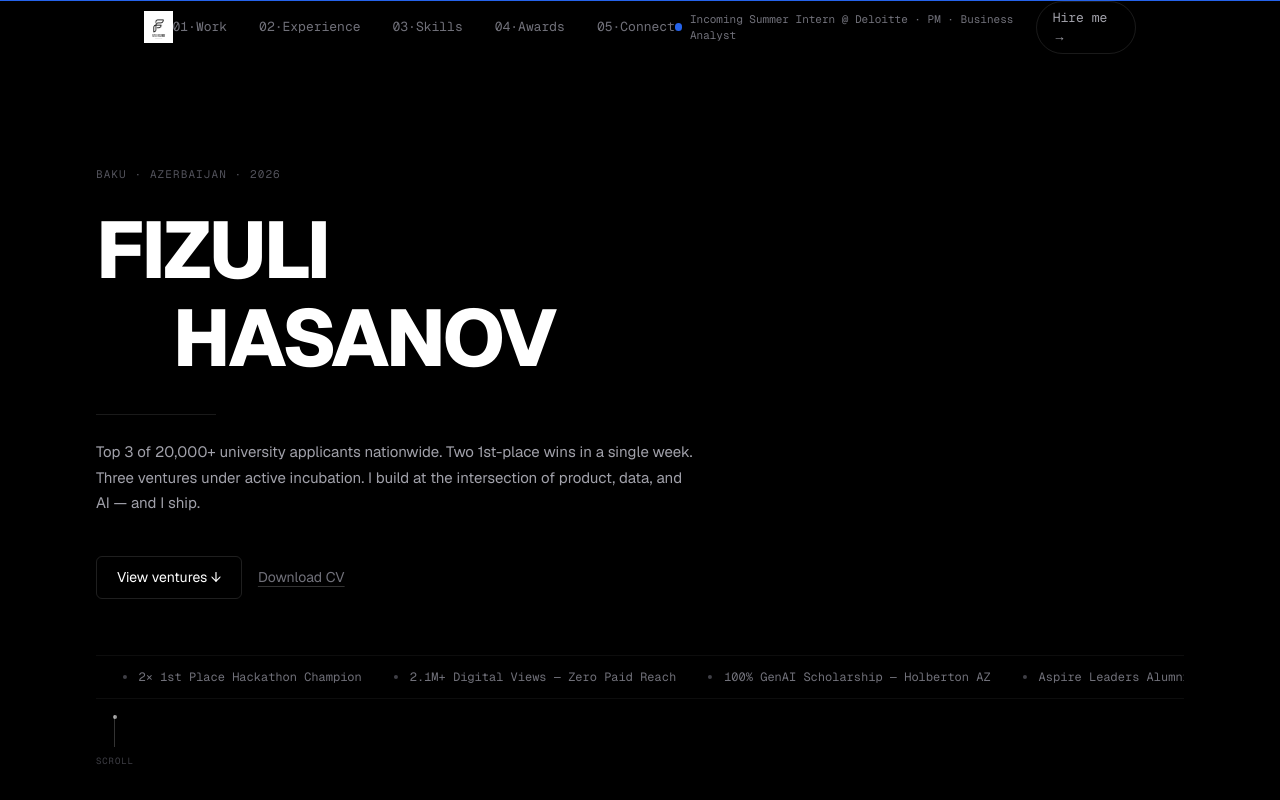
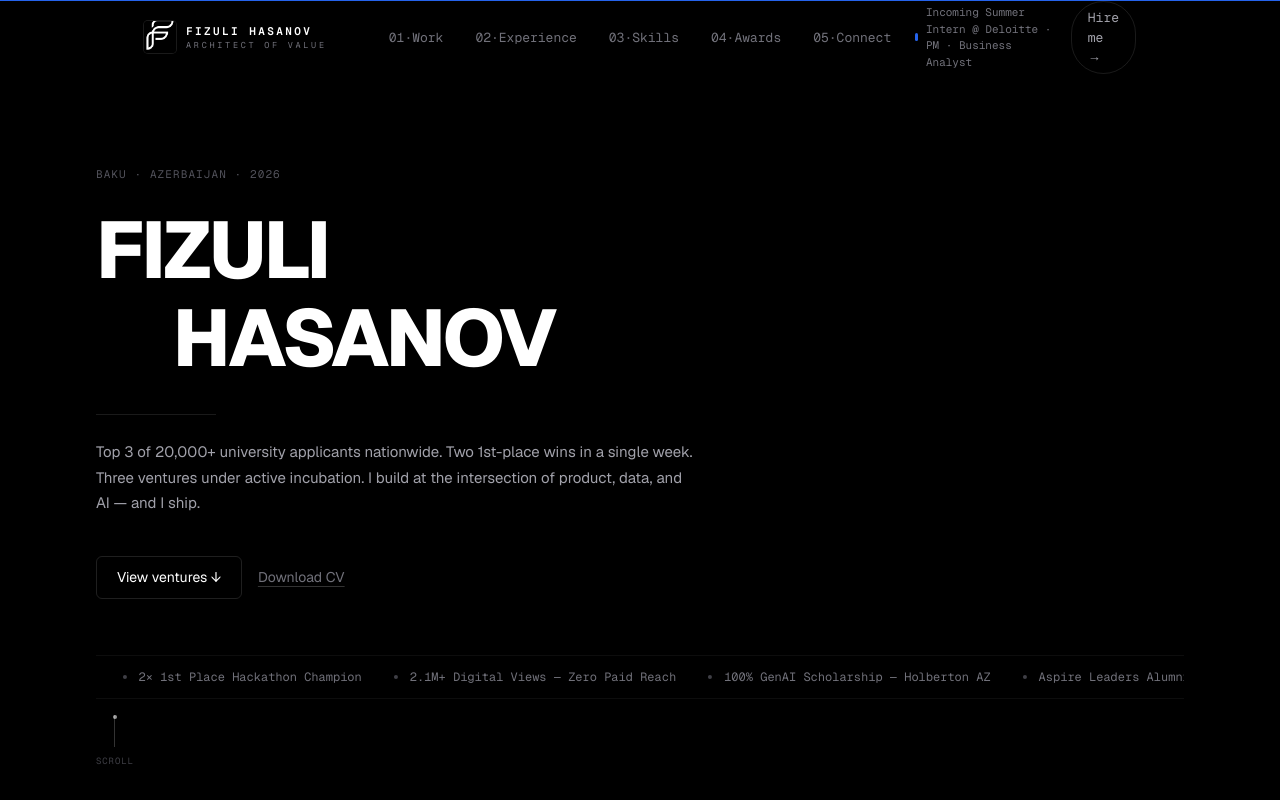
Before and after one commit to fizuli20/fizuli20.github.io, a Next.js app: page / in a window 1280 px wide. Shown: the top 800 px of the page. Built offline with nearby package versions, Linux system fonts and the light colour scheme.

Commit message:
fix: nav alignment and logo redesign
Swap CV, fix nav alignment with 3-column grid, improve logo visibility.

Co-authored-by: Fizuli Hasanov  <222963492+fizuli20@users.noreply.github.com>

```diff
--- a/components/nav.tsx
+++ b/components/nav.tsx
@@ -99,24 +99,37 @@ export function Nav() {
     >
       <nav
         aria-label="Primary"
-        className="mx-auto flex h-[52px] max-w-[1120px] items-center justify-between px-6 md:px-10 lg:px-16"
+        className="mx-auto flex h-[52px] max-w-[1120px] items-center justify-between gap-6 px-6 md:px-10 lg:grid lg:grid-cols-[1fr_auto_1fr] lg:px-16"
       >
-        {/* Left — personal logo */}
+        {/* Left — personal logo + wordmark */}
         <a
           href="#top"
-          className="flex items-center transition-opacity duration-150 hover:opacity-80"
+          aria-label="Fizuli Hasanov — Home"
+          className="group flex items-center gap-2.5 transition-opacity duration-150 hover:opacity-80 lg:justify-self-start"
         >
-          <Image
-            src="/personal-logo.png"
-            alt="Fizuli Hasanov Logo"
-            width={32}
-            height={32}
-            className="h-8 w-auto invert"
-          />
+          <span className="relative block h-8 w-8 shrink-0 overflow-hidden rounded-sm ring-1 ring-white/10">
+            <Image
+              src="/personal-logo.png"
+              alt=""
+              fill
+              sizes="32px"
+              priority
+              className="object-cover"
+              style={{ transform: "scale(2.4)", objectPosition: "50% 30%" }}
+            />
+          </span>
+          <span className="hidden flex-col leading-none sm:flex">
+            <span className="font-mono text-[11px] font-semibold tracking-[0.22em] text-white">
+              FIZULI HASANOV
+            </span>
+            <span className="mt-1 font-mono text-[8.5px] tracking-[0.32em] text-zinc-500">
+              ARCHITECT OF VALUE
+            </span>
+          </span>
         </a>
 
         {/* Center — links with layoutId underline */}
-        <ul className="hidden h-full items-center gap-8 lg:flex">
+        <ul className="hidden h-full items-center gap-8 lg:flex lg:justify-self-center">
           {links.map((l) => (
             <li key={l.id} className="relative flex h-full items-center">
               <a
@@ -142,8 +155,8 @@ export function Nav() {
         </ul>
 
         {/* Right — availability + CTA */}
-        <div className="flex items-center gap-4">
-          <div className="hidden items-center gap-2 md:flex">
+        <div className="flex items-center gap-4 lg:justify-self-end">
+          <div className="hidden items-center gap-2 xl:flex">
             <span
               aria-hidden
               className="h-2 w-2 rounded-full bg-[#2563eb] animate-pulse-blue"
```
Also changed, not shown: 2 other files (tests, documents, lock files or other folders).
